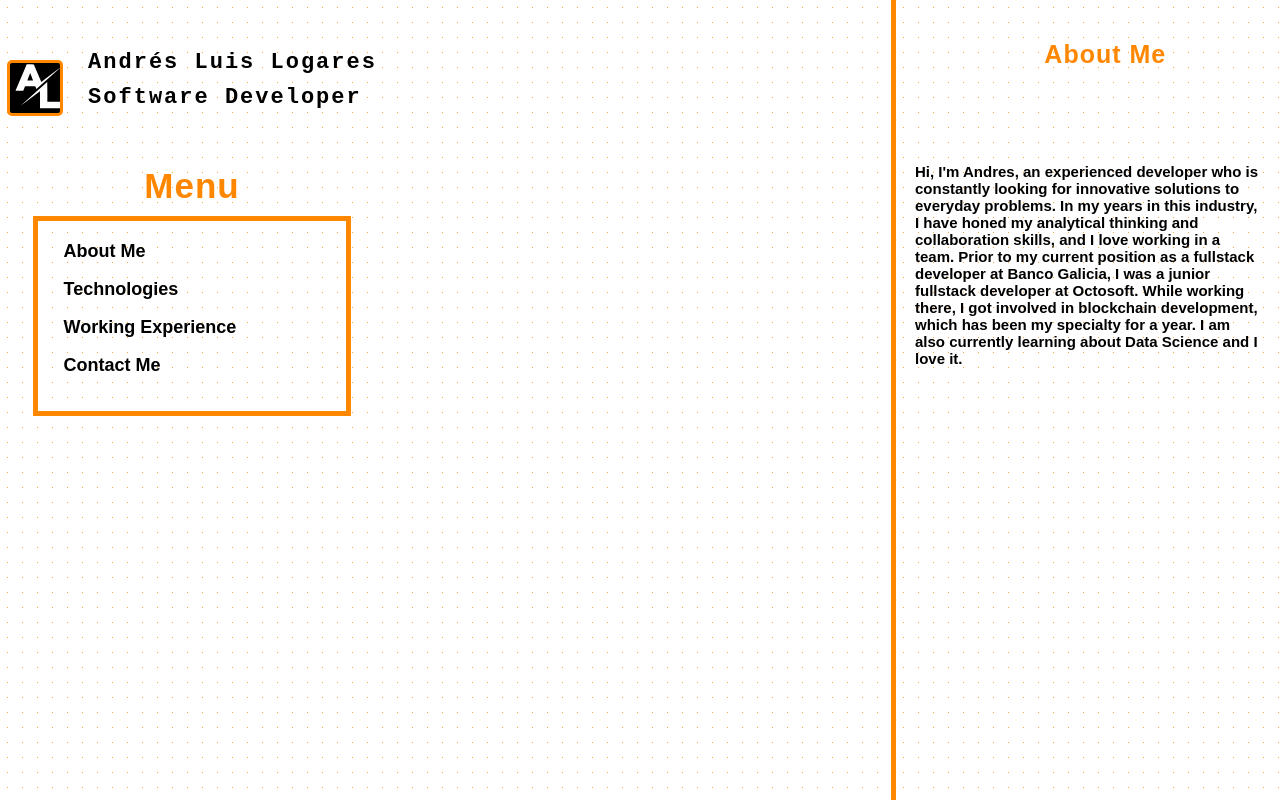
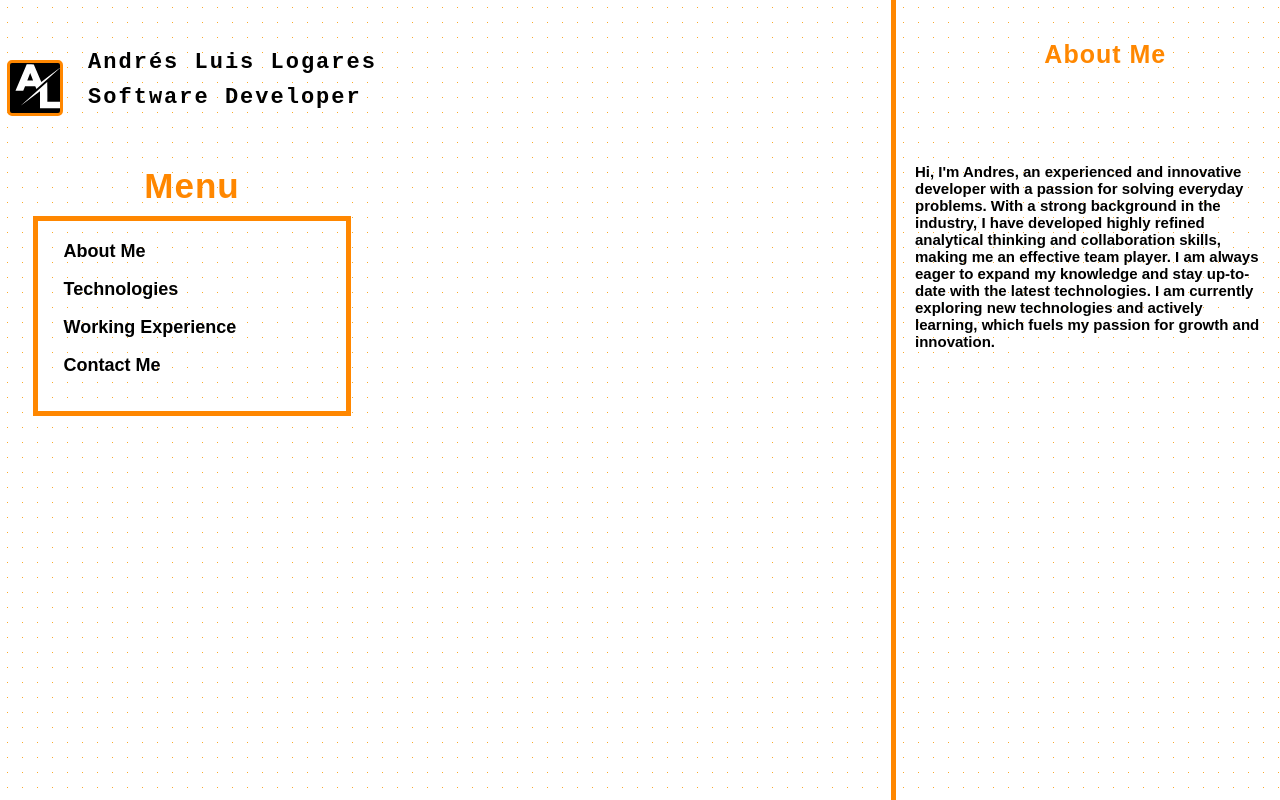
Before and after one commit to AndresLLogares/ModernPortfolio, a React (Create React App) app: page / in a window 1280 px wide. Built offline with nearby package versions, Linux system fonts and the light colour scheme; no server answers; some icons are missing.

Commit message:
update 17/05

```diff
--- a/src/components/Aboutme/index.tsx
+++ b/src/components/Aboutme/index.tsx
@@ -21,11 +21,13 @@ const AboutMe = () => {
         <QuoteLeft size={30} />
         <DivText>
           <Text>
-          Hi, I'm Andres, an experienced developer who is constantly looking for innovative solutions to everyday problems.
-          In my years in this industry, I have honed my analytical thinking and collaboration skills, and I love working in a team.
-          Prior to my current position as a fullstack developer at Banco Galicia, I was a junior fullstack developer at Octosoft.
-          While working there, I got involved in blockchain development, which has been my specialty for a year. I am also currently
-          learning about Data Science and I love it.
+            Hi, I'm Andres, an experienced and innovative developer with a
+            passion for solving everyday problems. With a strong background in
+            the industry, I have developed highly refined analytical thinking
+            and collaboration skills, making me an effective team player. I am
+            always eager to expand my knowledge and stay up-to-date with the
+            latest technologies. I am currently exploring new technologies and
+            actively learning, which fuels my passion for growth and innovation.
           </Text>
         </DivText>
         <QuoteRight size={30} />
--- a/src/components/WorkingExperience/index.tsx
+++ b/src/components/WorkingExperience/index.tsx
@@ -12,43 +12,47 @@ const WorkingExperience = () => {
       </DivTitle>
       <DivQuotes>
         <PersonNote size={20} />
+        <Date>ALT / BANCO GALICIA</Date>
+        <Date>MAY 2022 | PRESENT</Date>
+        <Experience>
+          ⬤ Enhancing self-service terminals by updating the software,
+          prioritizing user control and security.
+        </Experience>
+        <Experience>
+          ⬤Developing a React application that seamlessly integrates with both
+          terminal hardware services and the Bank's BFFT.
+        </Experience>
+        <Experience>
+          ⬤ Implementing robust security measures to ensure a safe operational
+          environment for clients and the Bank.
+        </Experience>
+        <Experience>
+          ⬤ Collaborating with cross-functional teams to deliver innovative
+          solutions and optimize user experiences.
+        </Experience>
+        <br />
+
+        <PersonNote size={20} />
         <Date>OCTOSOFT</Date>
         <Date>AUGUST 2021 | MAY 2022</Date>
         <Experience>
-          ⬤ Developed and structured feature-rich web client websites, ensuring
-          that all needs were met and company policies and procedures followed
-          creating high-quality code
+          ⬤Developed and structured feature-rich web client websites, ensuring
+          adherence to company policies and high-quality code standards.
         </Experience>
         <Experience>
-          ⬤ Collaborated with project managers and creative teams to deliver an
-          original and effective solution, advised clients and provided my
-          expertise
+          ⬤.Worked closely with project managers and creative teams to deliver
+          original and effective solutions, providing expert advice to clients.
         </Experience>
         <Experience>
-          ⬤ Collaborated with the team to design and structure and implement new
-          websites from start to finish and updated existing websites
+          ⬤ Collaborated within a team to design, structure, and implement new
+          websites from inception to completion, as well as updating existing
+          websites.
         </Experience>
         <Experience>
-          ⬤ Participated in weekly meetings to discuss the progress of the
-          project and the team's goals
+          ⬤Actively participated in weekly progress meetings, aligning with team
+          goals and discussing project advancements.
         </Experience>
         <br />
-        <PersonNote size={20} />
-        <Date>ALT / BANCO GALICIA</Date>
-        <Date>MAY 2022 | PRESENT</Date>
-        <Experience>
-          ⬤ I am currently working for Banco Galicia updating the software of
-          the self-service terminals to provide greater control and security for
-          users.
-        </Experience>
-        <Experience>
-          ⬤ Development of a React application that connects with both the
-          hardware services of the terminal and the Bank's BFFT.
-        </Experience>
-        <Experience>
-          ⬤ Implementation of the corresponding security measures so that it is
-          safe to operate for both the client and the Bank.
-        </Experience>
       </DivQuotes>
     </BoxText>
   );
```
